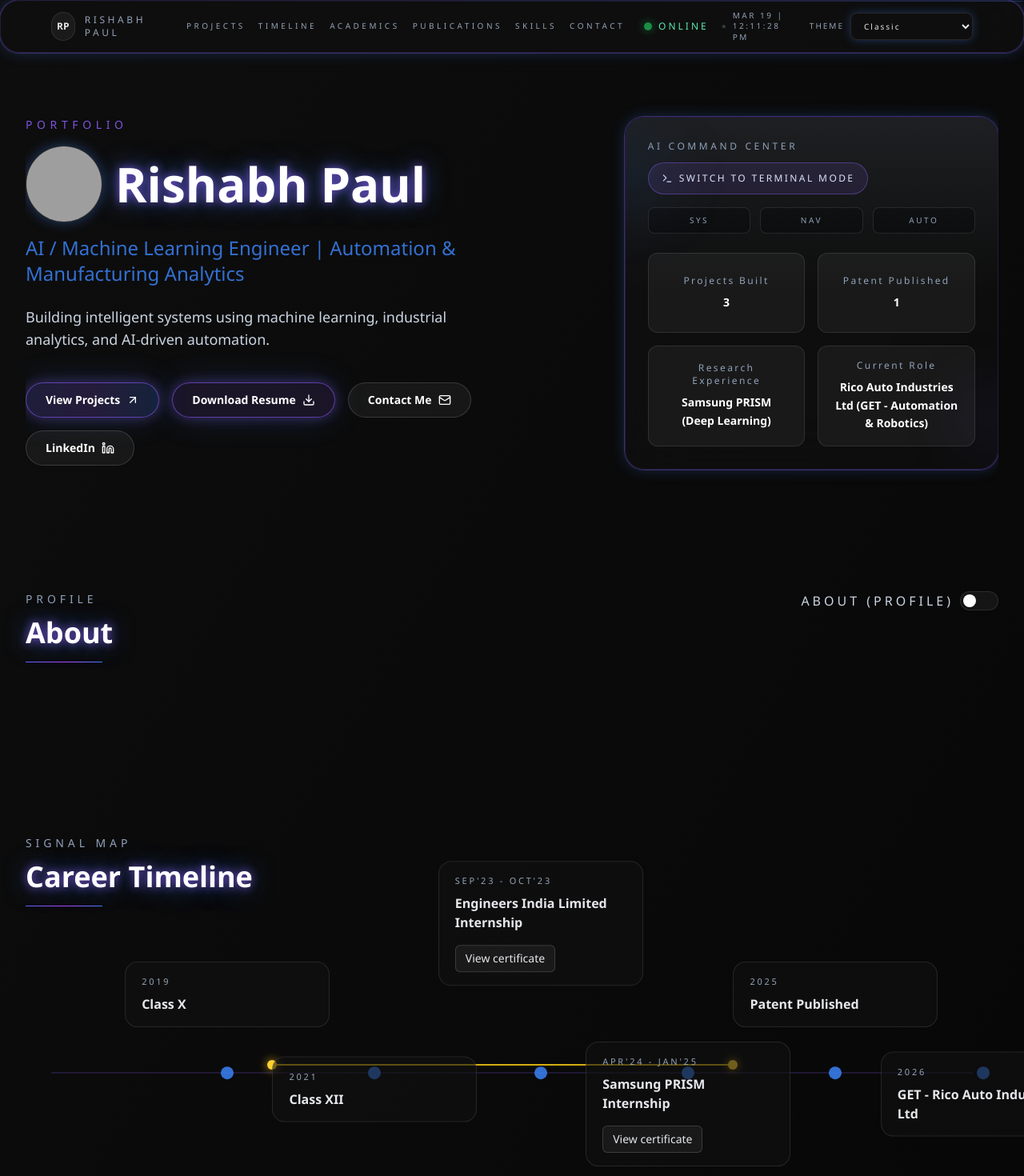
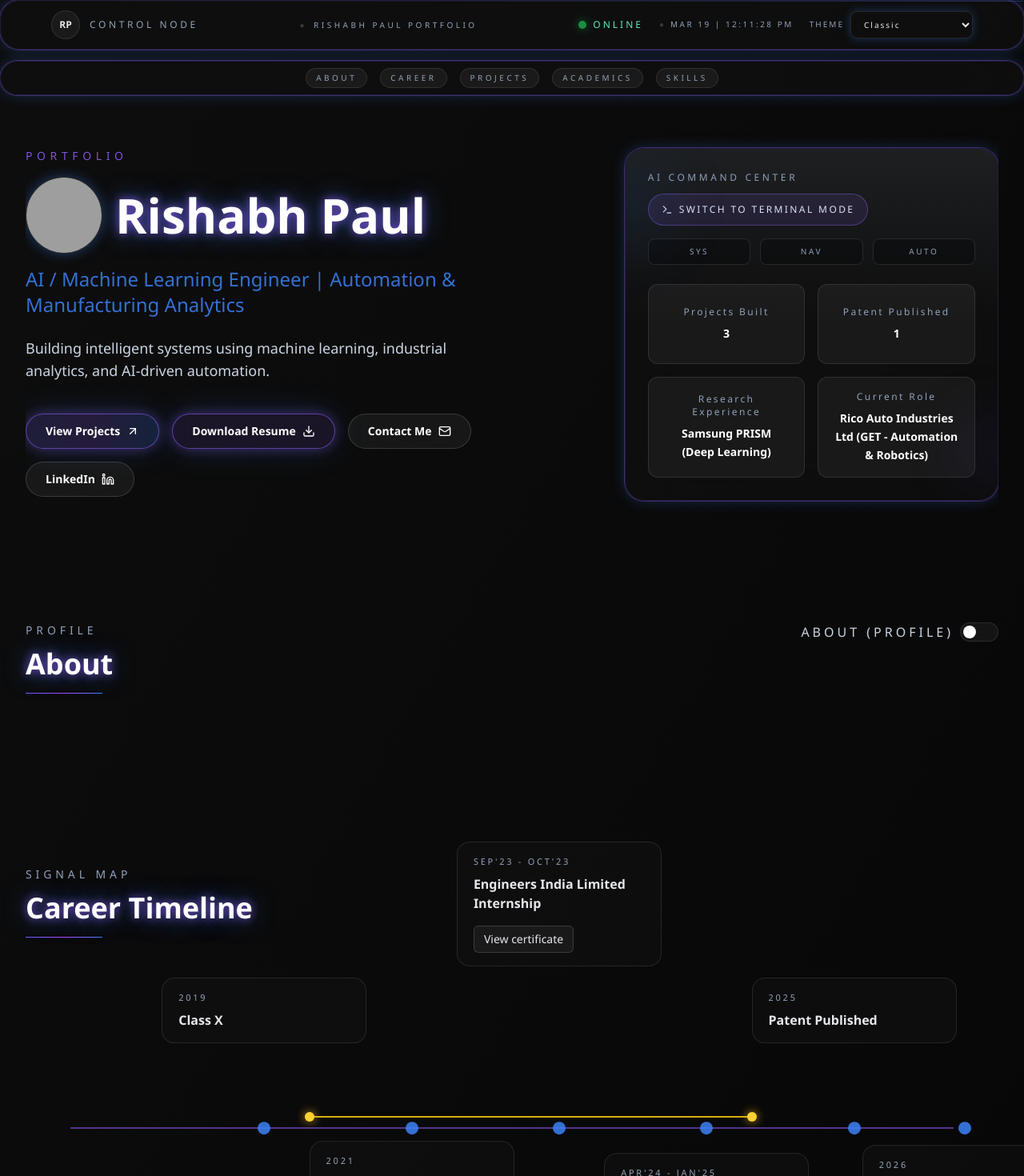
Before and after one commit to paulr212003-alt/portfolio, a Next.js app: page / in a window 1280 px wide. Shown: the top 1470 px of the page at 80% size. Built offline with nearby package versions, Linux system fonts and the light colour scheme; grey boxes are pictures that could not be loaded.

Commit message:
Refine timeline spacing and add section nav bar

```diff
--- a/app/components/CareerTimeline.tsx
+++ b/app/components/CareerTimeline.tsx
@@ -19,21 +19,21 @@ const events: TimelineEvent[] = [
     id: "class-x",
     year: "2019",
     label: "Class X",
-    position: 8,
+    position: 12,
     align: "top",
   },
   {
     id: "class-xii",
     year: "2021",
     label: "Class XII",
-    position: 24,
+    position: 28,
     align: "bottom",
   },
   {
     id: "eil",
     year: "Sep'23 - Oct'23",
     label: "Engineers India Limited Internship",
-    position: 42,
+    position: 44,
     align: "top",
     certLink: "/EIL_certificate.pdf",
     certLabel: "View certificate",
@@ -42,7 +42,7 @@ const events: TimelineEvent[] = [
     id: "prism",
     year: "Apr'24 - Jan'25",
     label: "Samsung PRISM Internship",
-    position: 58,
+    position: 60,
     align: "bottom",
     certLink: "/Samsung_Certificate.pdf",
     certLabel: "View certificate",
@@ -51,14 +51,14 @@ const events: TimelineEvent[] = [
     id: "patent",
     year: "2025",
     label: "Patent Published",
-    position: 74,
+    position: 76,
     align: "top",
   },
   {
     id: "rico",
     year: "2026",
     label: "GET - Rico Auto Industries Ltd",
-    position: 90,
+    position: 88,
     align: "bottom",
   },
 ];
@@ -75,7 +75,7 @@ const highlightMobileStart = mobilePositions[1] ?? 20;
 const highlightMobileEnd = mobilePositions[4] ?? 70;
 
 export default function CareerTimeline() {
-  const baseLine = "rgb(var(--theme-border-rgb) / 0.35)";
+  const baseLine = "rgb(var(--theme-border-rgb) / 0.55)";
   const highlightLine = "rgba(250, 204, 21, 0.85)";
   const highlightWidth = highlightEnd - highlightStart;
   const highlightHeight = highlightMobileEnd - highlightMobileStart;
@@ -85,15 +85,15 @@ export default function CareerTimeline() {
       <SectionHeader title="Career Timeline" subtitle="Signal Map" />
 
       <div className="relative mt-12 hidden md:block">
-        <div className="relative mx-auto min-h-[320px] max-w-6xl px-6 py-10">
+        <div className="relative mx-auto min-h-[380px] max-w-6xl px-8 py-12">
           <div
-            className="absolute left-0 right-0 top-1/2 h-px -translate-y-1/2"
+            className="absolute left-6 right-6 top-1/2 h-[2px] -translate-y-1/2"
             style={{ background: baseLine }}
           />
           <div
-            className="absolute h-0.5 -translate-y-1/2 rounded-full"
+            className="absolute h-[2px] -translate-y-1/2 rounded-full"
             style={{
-              top: "calc(50% - 10px)",
+              top: "calc(50% - 14px)",
               left: `${highlightStart}%`,
               width: `${highlightWidth}%`,
               background: highlightLine,
@@ -101,11 +101,11 @@ export default function CareerTimeline() {
           />
           <span
             className="absolute h-3 w-3 -translate-x-1/2 -translate-y-1/2 rounded-full bg-amber-300 shadow-[0_0_12px_rgba(251,191,36,0.8)]"
-            style={{ left: `${highlightStart}%`, top: "calc(50% - 10px)" }}
+            style={{ left: `${highlightStart}%`, top: "calc(50% - 14px)" }}
           />
           <span
             className="absolute h-3 w-3 -translate-x-1/2 -translate-y-1/2 rounded-full bg-amber-300 shadow-[0_0_12px_rgba(251,191,36,0.8)]"
-            style={{ left: `${highlightEnd}%`, top: "calc(50% - 10px)" }}
+            style={{ left: `${highlightEnd}%`, top: "calc(50% - 14px)" }}
           />
 
           {events.map((event) => (
@@ -118,7 +118,7 @@ export default function CareerTimeline() {
               <motion.div
                 whileHover={{ y: -4 }}
                 className={`w-64 rounded-2xl border border-white/10 bg-[var(--theme-card)] px-5 py-4 text-sm text-[var(--theme-foreground)] shadow-[0_0_18px_var(--theme-glow)] ${
-                  event.align === "top" ? "-translate-y-[120%]" : "translate-y-[25%]"
+                  event.align === "top" ? "-translate-y-[180%]" : "translate-y-[70%]"
                 }`}
               >
                 <p className="text-[11px] uppercase tracking-[0.25em] text-[color:var(--theme-muted)]">
@@ -140,6 +140,10 @@ export default function CareerTimeline() {
             </motion.div>
           </div>
         ))}
+          <div className="absolute right-8 bottom-2 flex items-center gap-2 text-xs uppercase tracking-[0.25em] text-amber-200">
+            <span className="h-3 w-3 rounded-full bg-amber-300 shadow-[0_0_12px_rgba(251,191,36,0.8)]" />
+            VIT
+          </div>
         </div>
       </div>
 
--- /dev/null
+++ b/app/components/SectionNavBar.tsx
@@ -0,0 +1,31 @@
+"use client";
+
+const navLinks = [
+  { label: "About", href: "#about" },
+  { label: "Career", href: "#timeline" },
+  { label: "Projects", href: "#projects" },
+  { label: "Academics", href: "#education" },
+  { label: "Skills", href: "#skills" },
+];
+
+export default function SectionNavBar() {
+  return (
+    <div className="sticky top-[72px] z-30 w-full md:top-[76px]">
+      <div className="cyber-panel neon-border border-b border-white/5 px-3 py-2 backdrop-blur-2xl md:px-4">
+        <div className="mx-auto max-w-6xl">
+          <nav className="flex flex-wrap items-center justify-center gap-2 text-[10px] uppercase tracking-[0.35em] text-[color:var(--theme-muted)] md:gap-4">
+            {navLinks.map((link) => (
+              <a
+                key={link.href}
+                href={link.href}
+                className="rounded-full border border-white/10 bg-white/5 px-3 py-1 transition hover:text-[var(--theme-foreground)]"
+              >
+                {link.label}
+              </a>
+            ))}
+          </nav>
+        </div>
+      </div>
+    </div>
+  );
+}
--- a/app/components/TopBar.tsx
+++ b/app/components/TopBar.tsx
@@ -13,15 +13,6 @@ const themes = [
   { label: "Graphite Frost", value: "graphite-frost" },
   { label: "Aurora Flux", value: "aurora-flux" },
   { label: "Sandstone Calm", value: "sandstone-calm" },
-];
-
-const navLinks = [
-  { label: "Projects", href: "#projects" },
-  { label: "Timeline", href: "#timeline" },
-  { label: "Academics", href: "#education" },
-  { label: "Publications", href: "#research" },
-  { label: "Skills", href: "#skills" },
-  { label: "Contact", href: "#contact" },
 ];
 
 const formatTime = (date: Date) => {
@@ -64,29 +55,24 @@ export default function TopBar() {
       <div className="cyber-panel neon-border relative border-b border-white/5 px-3 py-2 backdrop-blur-2xl md:px-5 md:py-3">
         <div className="ai-shimmer ai-animate pointer-events-none absolute left-0 right-0 top-0 h-px bg-[linear-gradient(90deg,_transparent,_rgb(var(--theme-accent-rgb)_/_0.5),_transparent)]" />
         <div className="mx-auto max-w-6xl">
-          <div className="hidden items-center gap-6 md:grid md:grid-cols-[auto_1fr_auto]">
-            <a href="#top" className="flex items-center gap-3">
+          <div className="hidden items-center justify-between gap-4 md:flex">
+            <div className="flex items-center gap-3">
               <div className="flex h-9 w-9 items-center justify-center rounded-full border border-white/10 bg-white/5 text-xs font-semibold text-[var(--theme-foreground)]">
                 RP
               </div>
-              <div className="text-xs uppercase tracking-[0.3em] text-[color:var(--theme-muted)]">
-                Rishabh Paul
-              </div>
-            </a>
+              <span className="text-xs uppercase tracking-[0.3em] text-[color:var(--theme-muted)]">
+                Control Node
+              </span>
+            </div>
 
-            <nav className="flex items-center justify-center gap-4 text-[10px] uppercase tracking-[0.35em] text-[color:var(--theme-muted)]">
-              {navLinks.map((link) => (
-                <a
-                  key={link.href}
-                  href={link.href}
-                  className="transition hover:text-[var(--theme-foreground)]"
-                >
-                  {link.label}
-                </a>
-              ))}
-            </nav>
+            <div className="flex items-center gap-2 text-[10px] uppercase tracking-[0.35em] text-[color:var(--theme-muted)]">
+              <span className="ai-blink ai-animate text-[var(--theme-foreground)]">
+                {"\u25CF"}
+              </span>
+              Rishabh Paul Portfolio
+            </div>
 
-            <div className="flex items-center justify-end gap-4 text-xs text-[color:var(--theme-muted)]">
+            <div className="flex items-center justify-end gap-5 text-xs text-[color:var(--theme-muted)]">
               <div className="flex items-center gap-2">
                 <span className="status-dot pulse-slow ai-animate" />
                 <span className="uppercase tracking-[0.25em] text-emerald-300">
@@ -123,17 +109,16 @@ export default function TopBar() {
 
           <div className="flex flex-col gap-2 md:hidden">
             <div className="flex items-center justify-between">
-              <a href="#top" className="flex items-center gap-2">
+              <div className="flex items-center gap-2">
                 <div className="flex h-8 w-8 items-center justify-center rounded-full border border-white/10 bg-white/5 text-[10px] font-semibold text-[var(--theme-foreground)]">
                   RP
                 </div>
-                <span className="text-[10px] uppercase tracking-[0.3em] text-[color:var(--theme-muted)]">
-                  Rishabh Paul
-                </span>
-              </a>
-              <div className="flex items-center gap-2 text-[10px] uppercase tracking-[0.2em] text-[color:var(--theme-muted)]">
-                <span className="status-dot pulse-slow ai-animate h-2 w-2" />
-                Online
+                <div className="flex items-center gap-1 text-[10px] uppercase tracking-[0.2em] text-emerald-200">
+                  <span className="status-dot pulse-slow ai-animate h-2 w-2" />
+                  Online
+                </div>
+              </div>
+              <div className="flex items-center gap-1 text-[10px] uppercase tracking-[0.2em] text-[color:var(--theme-muted)]">
                 <span className="ai-blink ai-animate text-[var(--theme-foreground)]">
                   {"\u25CF"}
                 </span>
@@ -142,8 +127,7 @@ export default function TopBar() {
                 </span>
               </div>
             </div>
-
-            <div className="flex items-center justify-between">
+            <div className="flex items-center justify-end">
               <label className="flex items-center gap-2 text-[10px] uppercase tracking-[0.2em] text-[color:var(--theme-muted)]">
                 Theme
                 <select
@@ -159,18 +143,6 @@ export default function TopBar() {
                 </select>
               </label>
             </div>
-
-            <nav className="flex flex-wrap items-center justify-center gap-2 text-[10px] uppercase tracking-[0.3em] text-[color:var(--theme-muted)]">
-              {navLinks.map((link) => (
-                <a
-                  key={link.href}
-                  href={link.href}
-                  className="rounded-full border border-white/10 bg-white/5 px-3 py-1 text-[10px] transition hover:text-[var(--theme-foreground)]"
-                >
-                  {link.label}
-                </a>
-              ))}
-            </nav>
           </div>
         </div>
       </div>
--- a/app/page.tsx
+++ b/app/page.tsx
@@ -10,6 +10,7 @@ import PatentShowcase from "./components/PatentShowcase";
 import ProjectsSection from "./components/ProjectsSection";
 import SkillRadarSection from "./components/SkillRadarSection";
 import SkillsDistribution from "./components/SkillsDistribution";
+import SectionNavBar from "./components/SectionNavBar";
 import TopBar from "./components/TopBar";
 
 export default function Home() {
@@ -61,6 +62,7 @@ export default function Home() {
         }}
       />
       <TopBar />
+      <SectionNavBar />
       <main
         id="top"
         className="relative flex w-full flex-col gap-10 px-2 pb-24 sm:px-4 lg:px-8 md:gap-12"
```
Also changed, not shown: app/components/HeroSection.tsx (+9 -2 lines). Lines whose indentation alone changed are shown as unchanged.
